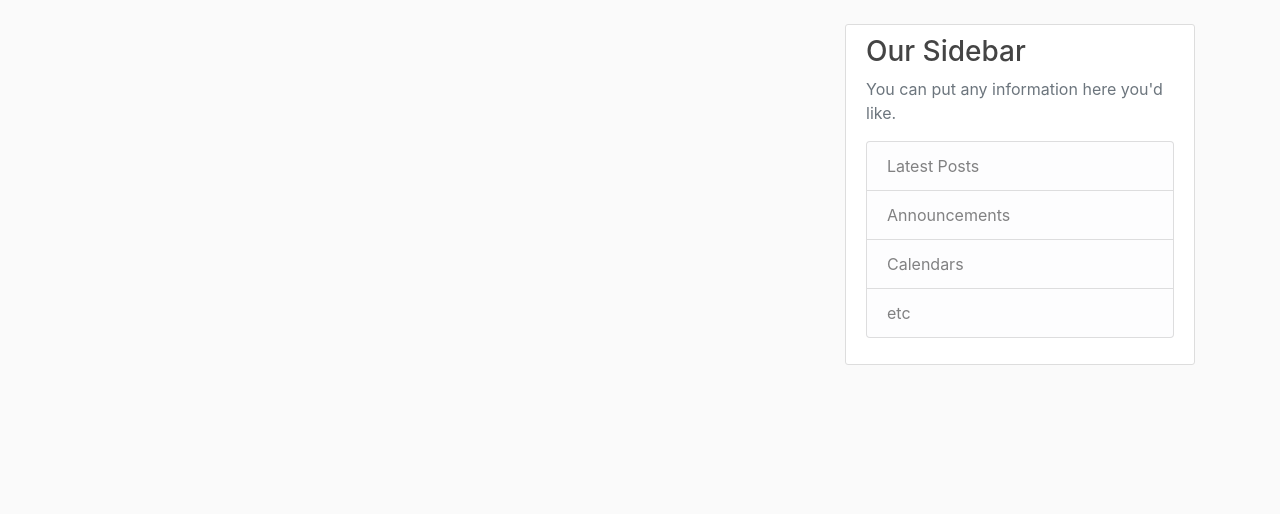
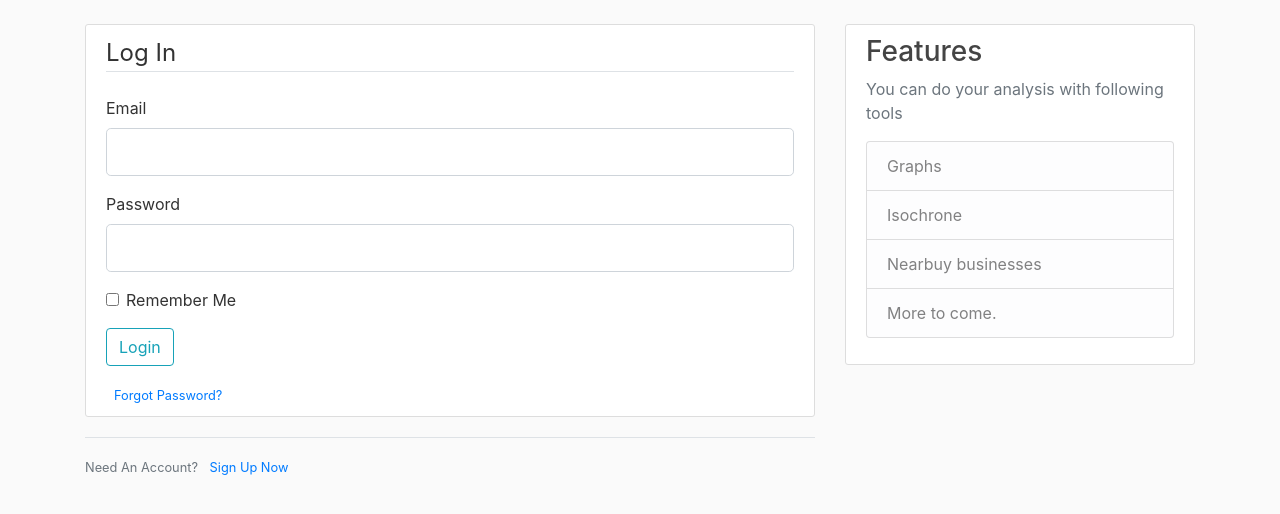
Before and after one commit to ChiragAwale/Businessify, a Flask app: a page that uses businessify/templates/layout.html in a window 1280 px wide. Shown: the part 56-570 px from the top of the page. Run offline with Flask 2, Linux system fonts and the light colour scheme; parts of the project's set-up code (start-up, migrations or seed data) failed here and were passed over; some libraries are stand-ins or nearby versions.

Commit message:
Fixed login bug

```diff
--- a/businessify/templates/layout.html
+++ b/businessify/templates/layout.html
@@ -56,17 +56,17 @@
 {#              {% endfor %}#}
 {#            {% endif %}#}
 {#          {% endwith %}#}
-
+        {% block content %}{% endblock %}
         </div>
         <div class="col-md-4">
           <div class="content-section">
-            <h3>Our Sidebar</h3>
-            <p class='text-muted'>You can put any information here you'd like.
+            <h3>Features</h3>
+            <p class='text-muted'>You can do your analysis with following tools
               <ul class="list-group">
-                <li class="list-group-item list-group-item-light">Latest Posts</li>
-                <li class="list-group-item list-group-item-light">Announcements</li>
-                <li class="list-group-item list-group-item-light">Calendars</li>
-                <li class="list-group-item list-group-item-light">etc</li>
+                <li class="list-group-item list-group-item-light">Graphs</li>
+                <li class="list-group-item list-group-item-light">Isochrone</li>
+                <li class="list-group-item list-group-item-light">Nearbuy businesses</li>
+                <li class="list-group-item list-group-item-light">More to come.</li>
               </ul>
             </p>
           </div>
```
